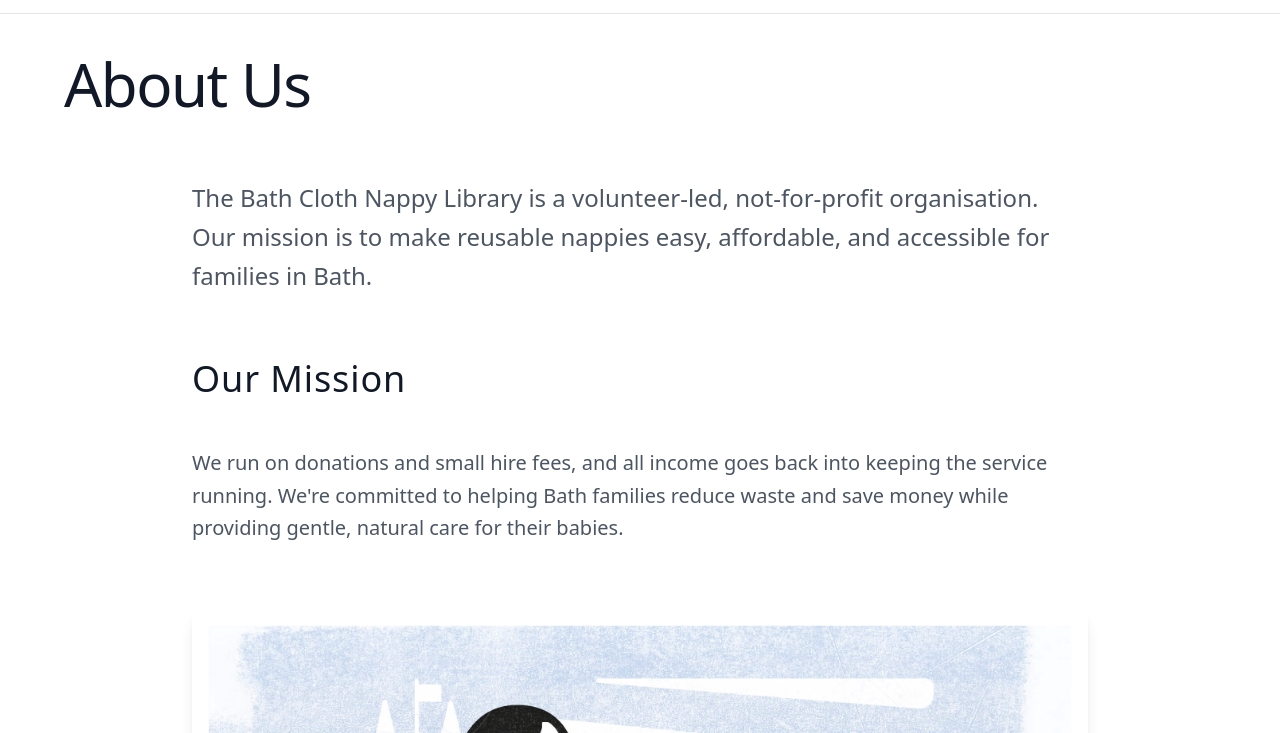
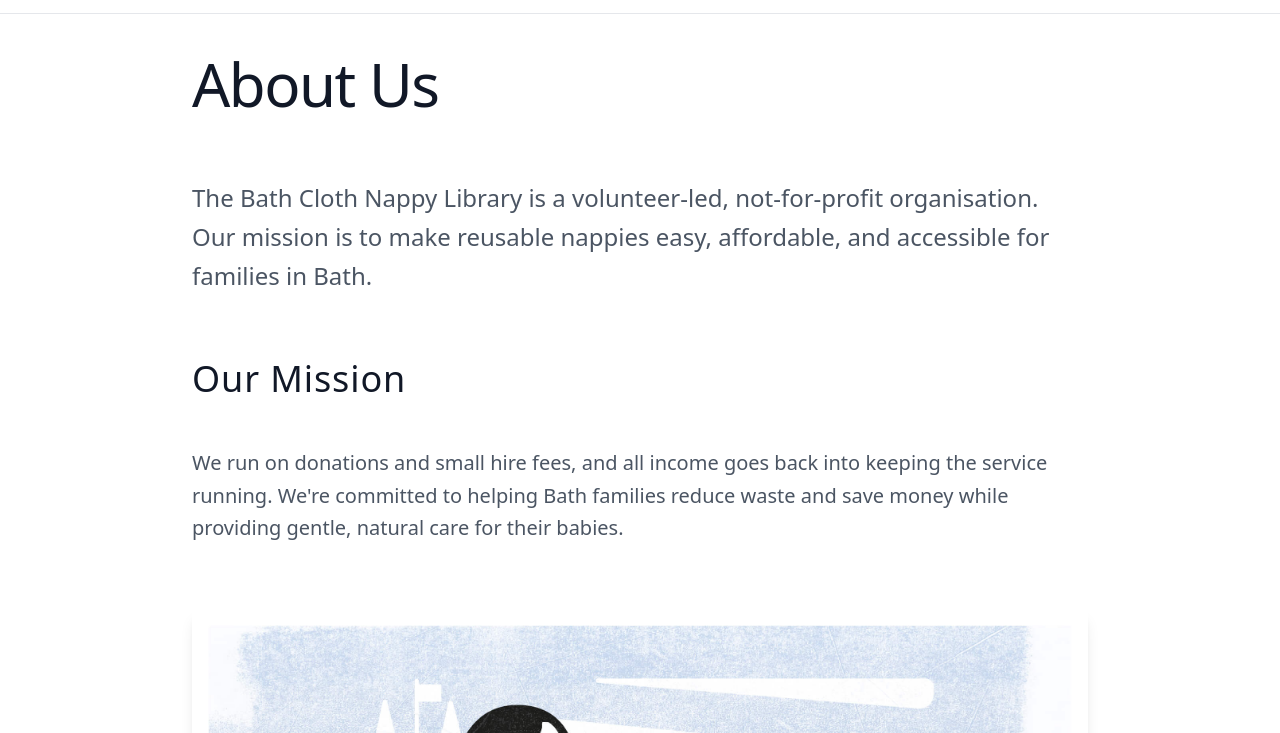
Before and after one commit to Bobbyberta/bathclothnappylibrary, a website: page about.html in a window 1280 px wide. Shown: the part 67-800 px from the top of the page. Drawn offline with Linux system fonts and the light colour scheme.

Commit message:
Consistency to heading

```diff
--- a/about.html
+++ b/about.html
@@ -28,10 +28,8 @@
   </header>
 
   <main id="main-content" class="p-10">
-    <div class="max-w-6xl mx-auto">
+    <div class="max-w-4xl mx-auto">
       <h1 class="text-6xl font-thin mb-16 text-gray-900 tracking-tight">About Us</h1>
-
-      <div class="max-w-4xl mx-auto">
         <p class="text-2xl mb-16 text-gray-600 font-light leading-relaxed">The Bath Cloth Nappy Library is a volunteer-led, not-for-profit organisation. Our mission is to make reusable nappies easy, affordable, and accessible for families in Bath.</p>
 
         <h2 class="text-4xl font-thin mb-12 text-gray-900 tracking-wide">Our Mission</h2>
@@ -40,8 +38,6 @@
         <div class="mb-16">
           <img src="./assets/images/BCNL_NappyNatter.jpg" alt="Community members at a Nappy Natter event" class="w-full max-w-3xl mx-auto rounded-lg shadow-lg">
         </div>
-
-      </div>
     </div>
   </main>
 
```
